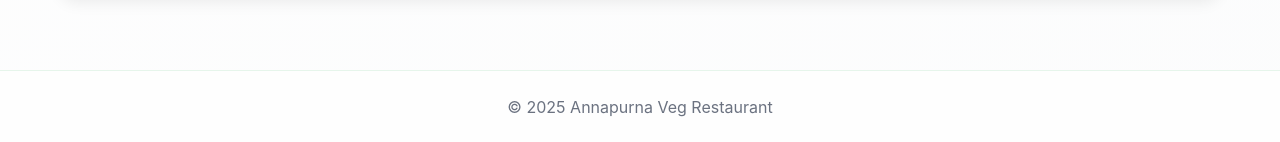
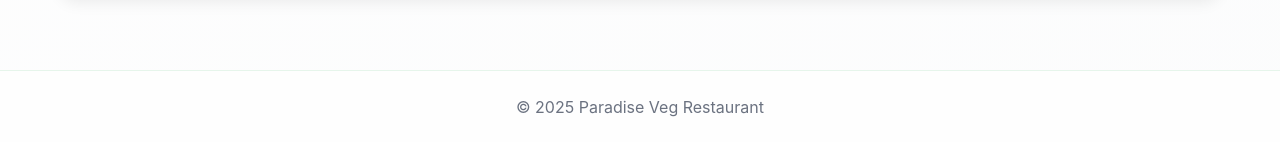
Before and after one commit to Yash-997/Hotel_Menu, a React (Create React App) app: page / in a window 1280 px wide. Shown: the part 1522-1664 px from the top of the page. Built offline with nearby package versions, Linux system fonts and the light colour scheme.

Commit message:
Update footer text to reflect new restaurant name

```diff
--- a/src/components/Footer.js
+++ b/src/components/Footer.js
@@ -3,7 +3,7 @@
 export default function Footer() {
   return (
     <footer className="footer">
-      © 2025 Annapurna Veg Restaurant
+      © 2025 Paradise Veg Restaurant
     </footer>
   );
 }
```
